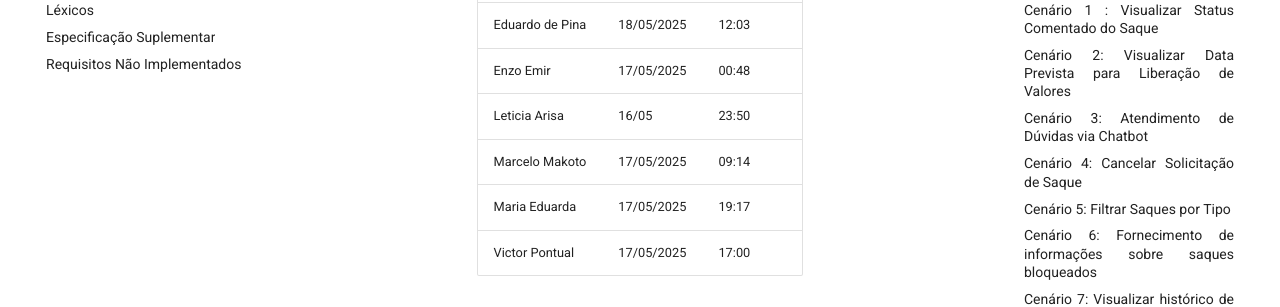
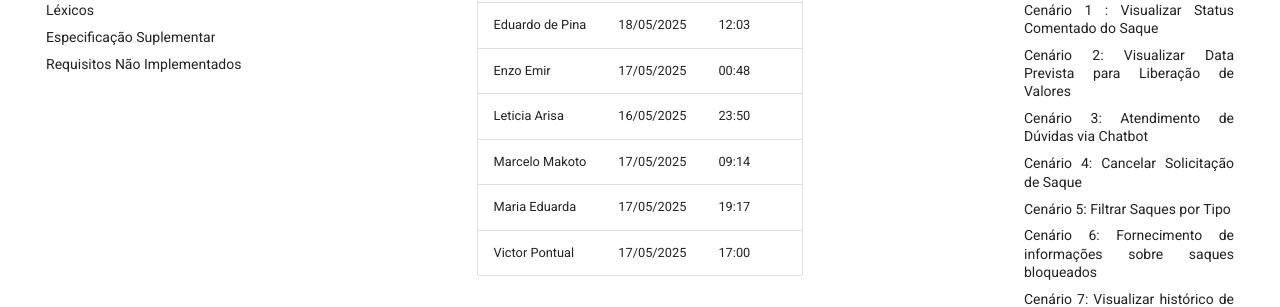
Before and after one commit to eduardodpms/REQ-FGTS, an MkDocs documentation site: the page built from docs/Modelagem-I/Cenarios.md, in a window 1280 px wide and 900 px high, scrolled down 898 px. Shown: the part 152-459 px from the top of the window. Built offline with MkDocs 1.6.1 and Material for MkDocs 9.7.7, drawn with Linux system fonts in a browser that asks for light colours; comment, search, counter and statistics services are not loaded.

Commit message:
Update Cenarios.md

```diff
--- a/docs/Modelagem-I/Cenarios.md
+++ b/docs/Modelagem-I/Cenarios.md
@@ -44,7 +44,7 @@ Para organizar o trabalho em grupo, cada membro da equipe ficou responsável por
     </tr>
     <tr>
       <td> Leticia Arisa </td>
-      <td> 16/05 </td>
+      <td> 16/05/2025 </td>
       <td> 23:50 </td>
     </tr>
     <tr>
```
